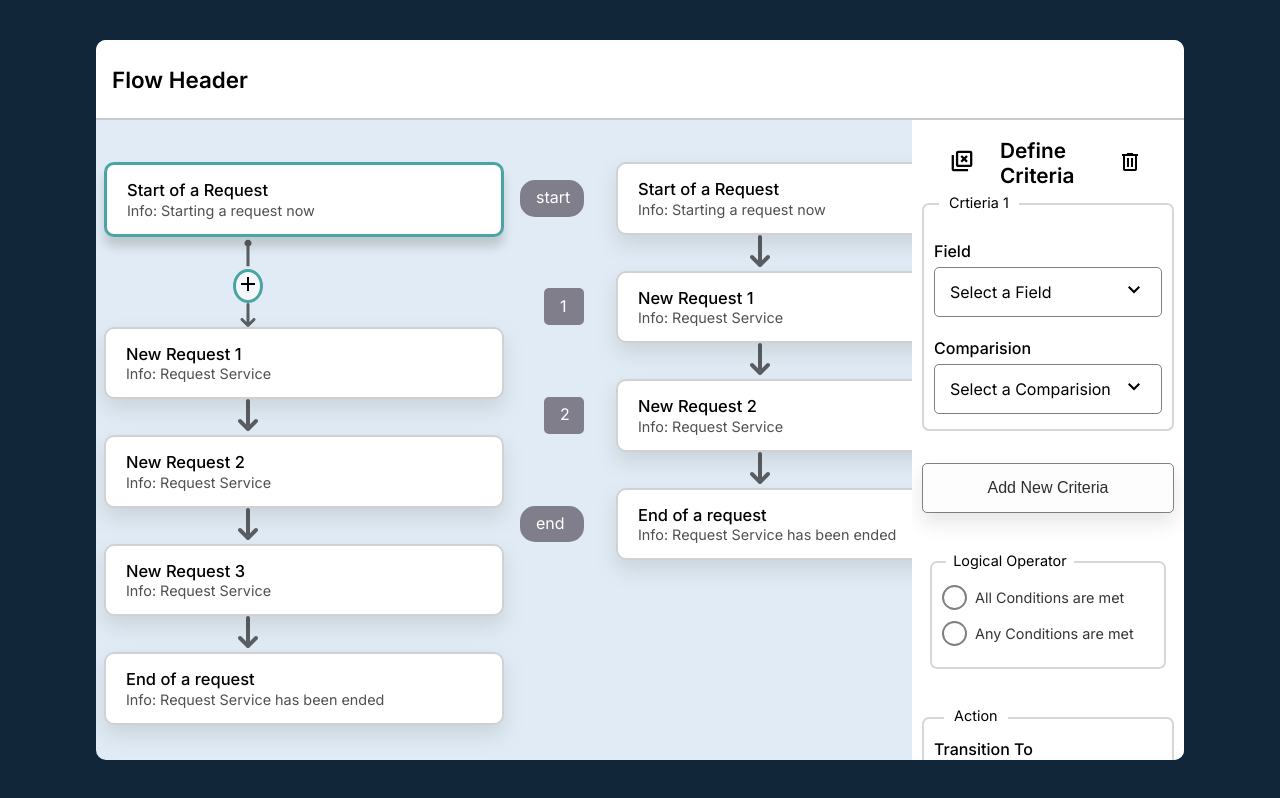
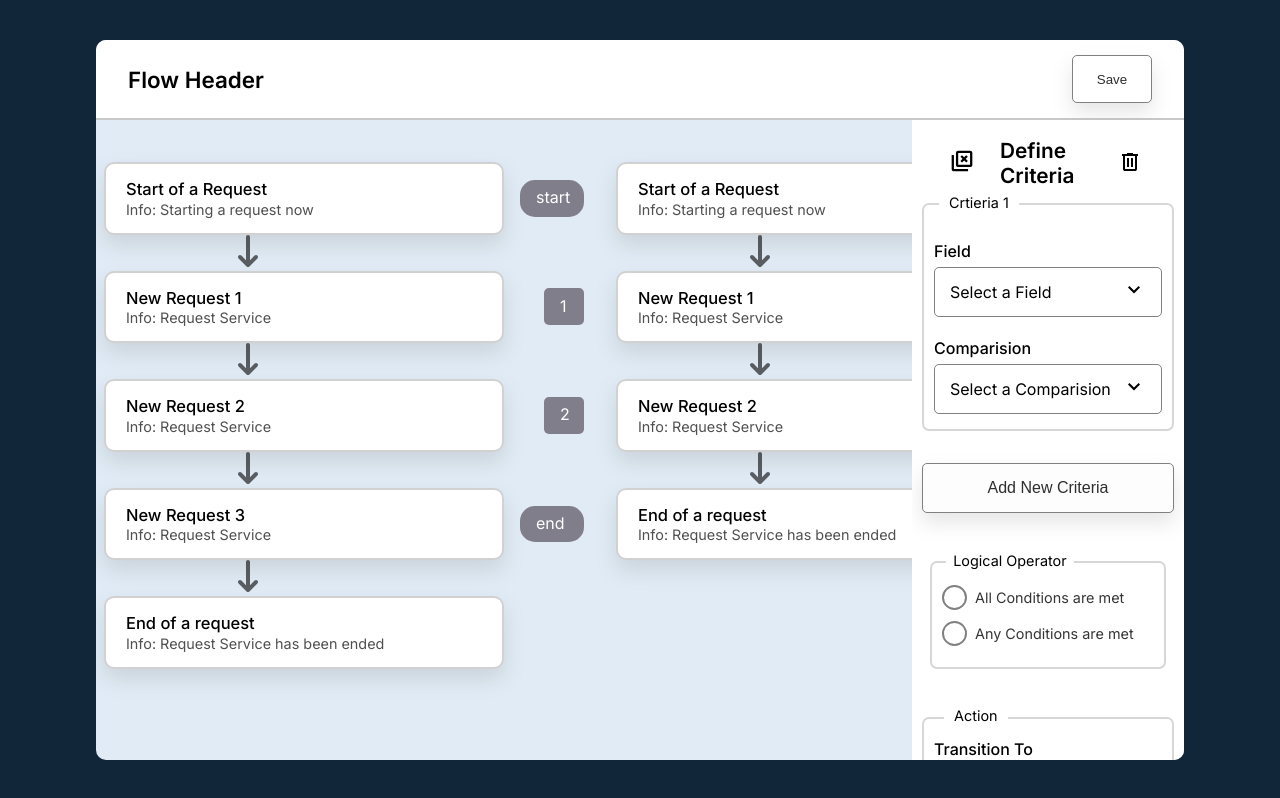
Before and after one commit to Hitesh-IDK/flow-ui, a Next.js app: page / in a window 1280 px wide. Built offline with nearby package versions, Linux system fonts and the light colour scheme.

Commit message:
adding api end points\n Need to work on connecting it to the external api

```diff
--- /dev/null
+++ b/app/api/flow/route.ts
@@ -0,0 +1,23 @@
+import { NextResponse } from "next/server";
+
+export async function GET(req: Request) {
+  return NextResponse.json(
+    {
+      message: "You cannot access this end point",
+    },
+    { status: 405 }
+  );
+}
+
+export async function POST(req: Request) {
+  const data = await req.json();
+
+  const response = await fetch("localhost:8888");
+
+  return NextResponse.json(
+    {
+      message: "Save successful",
+    },
+    { status: 200 }
+  );
+}
--- /dev/null
+++ b/app/api/route.ts
@@ -0,0 +1,15 @@
+import { NextResponse } from "next/server";
+
+export async function GET(req: Request) {
+  return NextResponse.json({
+    status: "405",
+    message: "You cannot access this end point",
+  });
+}
+
+export async function POST(req: Request) {
+  return NextResponse.json({
+    status: "405",
+    message: "You cannot access this end point",
+  });
+}
--- a/components/flow-container.module.css
+++ b/components/flow-container.module.css
@@ -54,19 +54,49 @@
 
 /* Elements */
 
-.header {
+.header__container {
   grid-column: 1/3;
 
+  display: flex;
+  justify-content: space-between;
+
+  background-color: white;
+  border-bottom: 2px solid rgb(201, 201, 201);
+  width: 100%;
+}
+
+.header {
   display: flex;
   align-items: center;
 
   font-size: 1.4rem;
   font-weight: 600;
 
-  background-color: white;
-  border-bottom: 2px solid rgb(201, 201, 201);
+  padding: 0px 2rem;
+}
 
-  width: 100%;
+.btn__save {
+  appearance: none;
 
-  padding: 0px 1rem;
+  margin: 0px 2rem;
+  width: 5rem;
+  height: 3rem;
+
+  align-self: center;
+
+  border: 1px solid gray;
+  border-radius: 5px;
+
+  color: rgb(46, 46, 46);
+  background-color: rgb(255, 255, 255);
+
+  box-shadow: 0px 10px 20px rgba(128, 128, 128, 0.199);
+
+  transition: all 220ms ease-in-out;
 }
+
+.btn__save:hover {
+  background-color: #49a5a2;
+  color: azure;
+  box-shadow: 0px 10px 10px rgba(128, 128, 128, 0.322);
+}
--- a/components/flow-container.tsx
+++ b/components/flow-container.tsx
@@ -1,21 +1,46 @@
+"use client";
+
 import { DropdownProvider } from "./dropdown-ctx";
 import styles from "./flow-container.module.css";
 import FlowCriteria from "./criteria/flow-criteria";
 import FlowChart from "./flowchart/flow-chart";
-import ChartCtxProvider from "./flowchart/chart-ctx";
+import ChartCtxProvider, { FlowItem } from "./flowchart/chart-ctx";
 import ModalCtx from "./modal-ctx";
 import AddCtxProvider from "./criteria/add-process-ctx";
 
 export default function FlowContainer(): JSX.Element {
+  let flows = {};
+
+  const getFlows = (newFlows: { flow1: FlowItem; flow2: FlowItem }) => {
+    flows = newFlows;
+  };
+
+  const save_handler = async () => {
+    const response = await fetch("/api/flow", {
+      method: "POST",
+      body: JSON.stringify(flows),
+      headers: {
+        "Content-type": "application/json",
+      },
+    });
+
+    console.log(response.body);
+  };
+
   return (
     <DropdownProvider>
       <ChartCtxProvider>
         <AddCtxProvider>
           <div className={styles.container__top}>
             <div className={styles.container__main}>
-              <header className={styles.header}>Flow Header</header>
+              <div className={styles.header__container}>
+                <header className={styles.header}>Flow Header</header>
+                <button className={styles.btn__save} onClick={save_handler}>
+                  Save
+                </button>
+              </div>
               <ModalCtx>
-                <FlowChart />
+                <FlowChart sendFlow={getFlows} />
               </ModalCtx>
               <FlowCriteria />
             </div>
--- a/components/flowchart/chart-ctx.tsx
+++ b/components/flowchart/chart-ctx.tsx
@@ -183,7 +183,7 @@ export default function (props: PropsWithChildren): JSX.Element {
 
   const [activeItem, setActiveItem] = useState<ActiveData>({
     listNo: 0,
-    node: 0,
+    node: -1,
   });
 
   useEffect(() => {}, [activeItem, flowItems1, flowItems2]);
--- a/components/flowchart/flow-chart.tsx
+++ b/components/flowchart/flow-chart.tsx
@@ -5,8 +5,13 @@ import parentStyles from "../flow-container.module.css";
 import FlowItemElement from "./flow-item";
 import { ActiveFlow, ChartCtx, FlowInterface, FlowItem } from "./chart-ctx";
 import { useContext } from "react";
+import flowItem from "./flow-item";
 
-export default function (): JSX.Element {
+interface Props {
+  sendFlow: CallableFunction;
+}
+
+export default function ({ sendFlow }: Props): JSX.Element {
   const {
     flowList,
     activeData: {
@@ -51,6 +56,8 @@ export default function (): JSX.Element {
     }
   );
 
+  sendFlow({ flow1: flowItems0, flow2: flowItems1 });
+
   return (
     <div className={parentStyles.flow__container}>
       <div className={styles.flowchart__container}>{flowItemElements0}</div>
--- a/components/flowchart/flow-item.tsx
+++ b/components/flowchart/flow-item.tsx
@@ -47,8 +47,6 @@ export default function ({
 
   //When item clicked, set the item as active using context imported function
   const itemClickHandler = (event: MouseEvent): void => {
-    console.log(listId, listNo);
-
     changeActiveItem(id, listId, setActiveData);
     // changeActiveItem(id, setActiveItem);
   };
@@ -74,13 +72,6 @@ export default function ({
 
     resetData();
     setDragCount(0);
-
-    console.log(
-      "Drop requested - Origin :",
-      originState.originNode,
-      " - ListNo :",
-      originState.originListNo
-    );
 
     if (["end"].includes(itemType)) return;
     if (
--- a/components/flowchart/lines/add-modal.tsx
+++ b/components/flowchart/lines/add-modal.tsx
@@ -1,14 +1,7 @@
 "use client";
 
 import styles from "./add-modal.module.css";
-import {
-  ChangeEvent,
-  ChangeEventHandler,
-  InputHTMLAttributes,
-  JSX,
-  useContext,
-  useState,
-} from "react";
+import { ChangeEvent, JSX, useContext, useState } from "react";
 import closeIcon from "@/public/icons/close.svg";
 import Image from "next/image";
 import { ActiveFlow, ChartCtx, FlowItem } from "../chart-ctx";
@@ -45,6 +38,7 @@ export default function ({ createFlowItem }: Props): JSX.Element {
       label: nameInput,
       desc: descInput,
       id: afterId + 1,
+      listId: listNo,
       isActive: false,
     };
 
--- a/package.json
+++ b/package.json
@@ -12,10 +12,9 @@
     "@types/node": "20.6.3",
     "@types/react": "18.2.22",
     "@types/react-dom": "18.2.7",
-    "next": "13.5.2",
+    "next": "^14.0.3",
     "react": "18.2.0",
     "react-dom": "18.2.0",
-    "react-draggable": "^4.4.5",
     "typescript": "5.2.2"
   },
   "devDependencies": {
```
Also changed, not shown: 1 other file (tests, documents, lock files or other folders).
